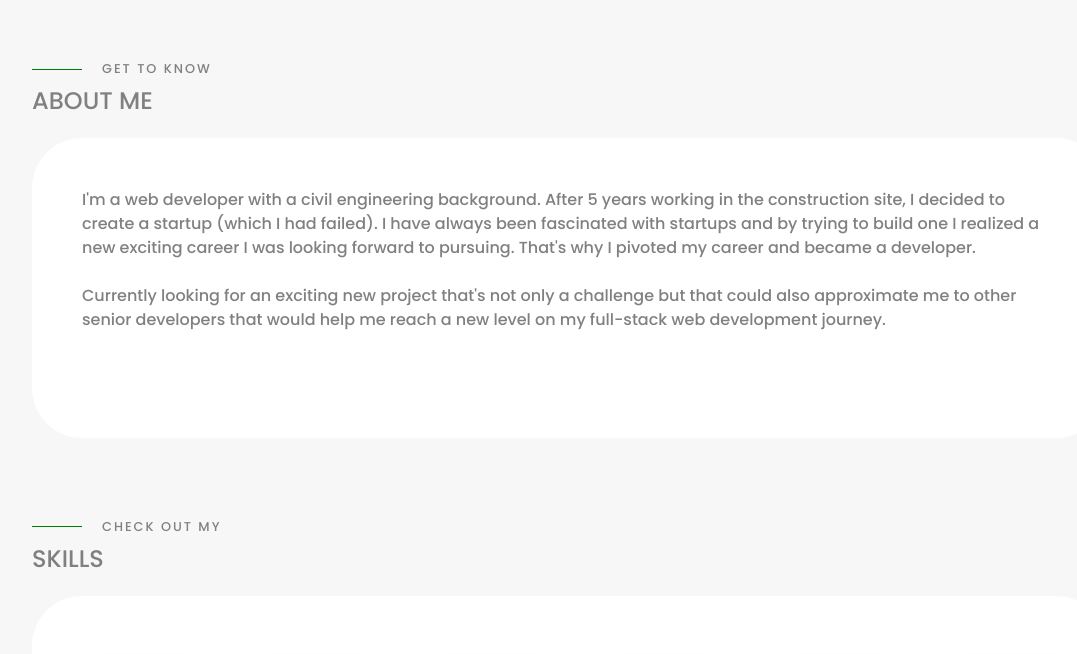
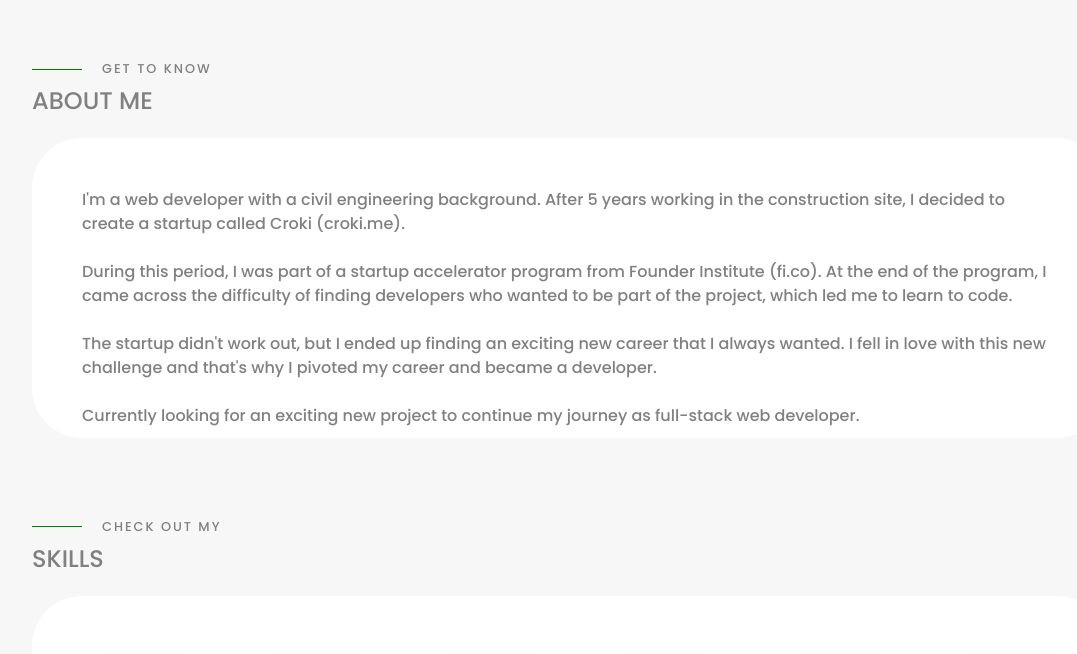
Before and after one commit to jonathan-nobrega/cv-my-website, a plain HTML site: page index.html in a window 1280 px wide. Shown: the part 820-1474 px from the top of the page, without its empty margins (121-1198 px from the left). Drawn offline with Linux system fonts and the light colour scheme.

Commit message:
new summary

```diff
--- a/index.html
+++ b/index.html
@@ -99,13 +99,13 @@
           <h2 class="section-title">ABOUT ME</h2>
         </div>
         <div class="section-box">
-          <p class="section-about-article">I'm a web developer with a civil engineering background. After 5 years
-            working in the construction site, I decided to create a startup (which I had failed). I have
-            always been
-            fascinated with startups and by trying to build one I realized a new exciting career I was looking forward
-            to pursuing. That's why I pivoted my career and became a developer. <br><br>
-            Currently looking for an exciting new project that's not only a challenge but that could also approximate me
-            to other senior developers that would help me reach a new level on my full-stack web development journey.
+          <p class="section-about-article">I'm a web developer with a civil engineering background. After 5 years working in the construction site, I decided to create a startup called Croki (croki.me).<br><br>
+
+            During this period, I was part of a startup accelerator program from Founder Institute (fi.co). At the end of the program, I came across the difficulty of finding developers who wanted to be part of the project, which led me to learn to code.<br><br>
+
+            The startup didn't work out, but I ended up finding an exciting new career that I always wanted. I fell in love with this new challenge and that's why I pivoted my career and became a developer. <br><br>
+
+            Currently looking for an exciting new project to continue my journey as full-stack web developer.<br><br>
           </p>
         </div>
       </section>
```
Also changed, not shown: images/plaquinha.jpg (added).
